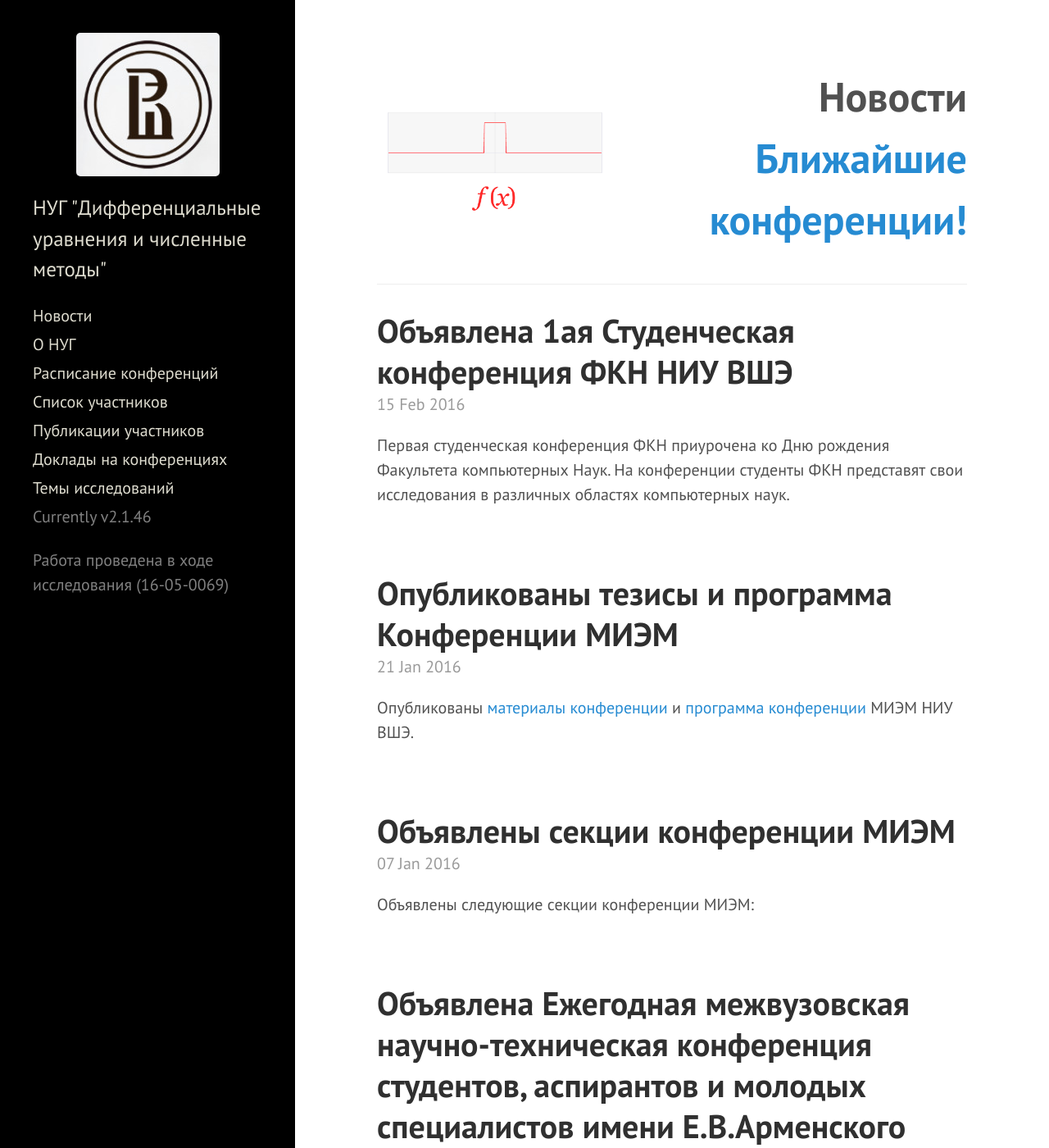
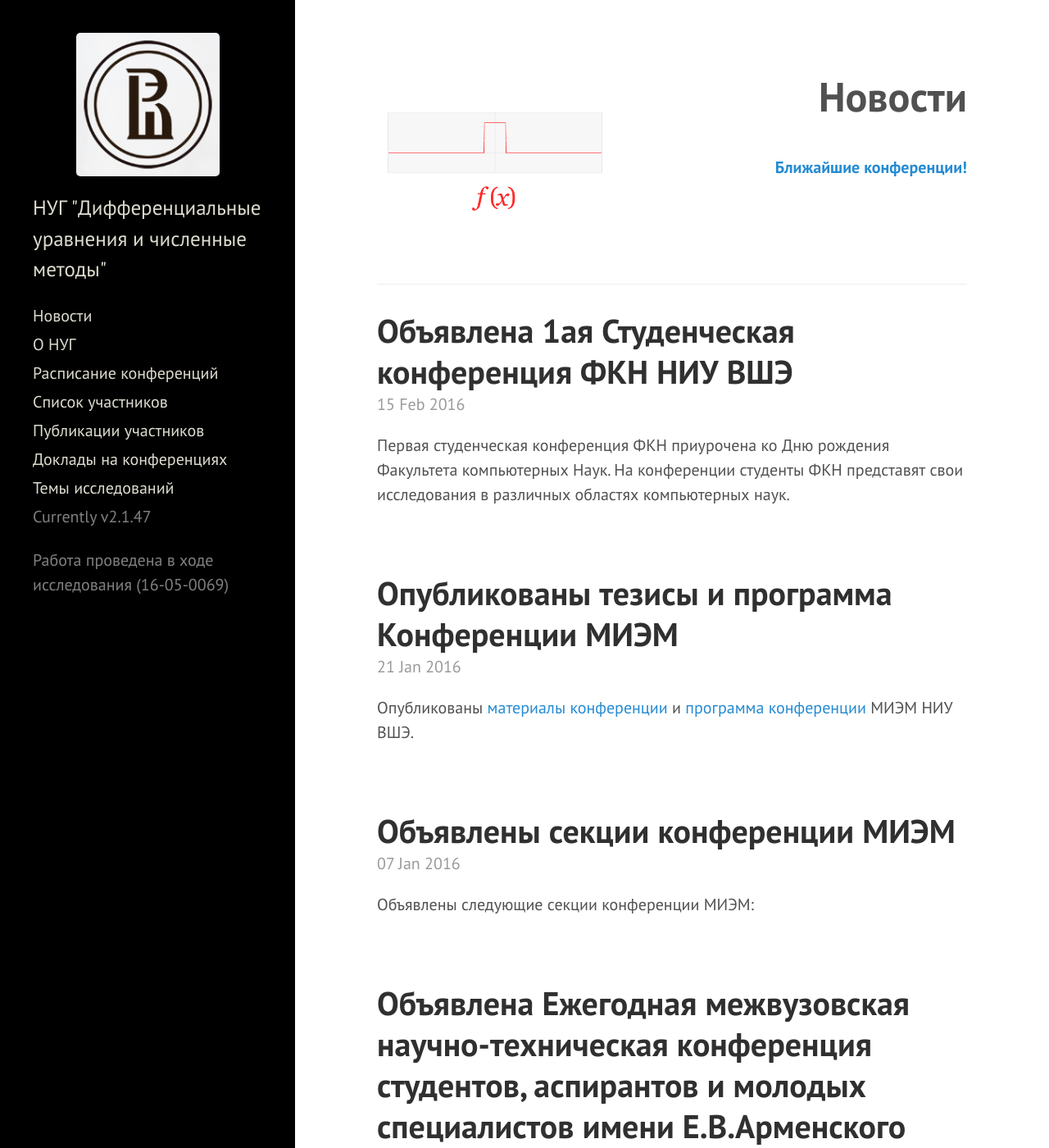
Before and after one commit to hsemmsg/hsemmsg.github.io, a Jekyll site: the page built from index.html, in a window 1280 px wide and 1400 px high. Shown: the whole window at 82% size. Built offline with Jekyll 4.4.1, drawn with Linux system fonts in a browser that asks for light colours; the list of posts is cut into pages by our own code.

Commit message:
Minor fixes

```diff
--- a/_config.yml
+++ b/_config.yml
@@ -23,7 +23,7 @@
 paginate:         5
 
 # Custom vars
-version:          2.1.46
+version:          2.1.47
 
 github:
   repo:           https://github.com/hsemmsg/hsemmsg.github.io
--- a/index.html
+++ b/index.html
@@ -6,7 +6,7 @@
 
 <div class="leftimage"><img src="/images/1.gif"></div>
 <div class="righttext"><div align="right" padding-top="36px">Новости<br/>
-<div font.size="13px"><a href="{{ site.baseurl }}schedule/"> Ближайшие конференции!</a></div>
+<div class="rightsubtext"><a href="{{ site.baseurl }}schedule/"> Ближайшие конференции!</a></div>
 </div></div>
 
 </div>
--- a/public/css/hyde.css
+++ b/public/css/hyde.css
@@ -146,6 +146,17 @@
  font-weight: bold;
  font-size: 2.5rem;
  }
+ .rightsubtext {
+ height: auto;
+ width: 60%;
+ display: inline;
+ margin-top: 5rem;
+ padding-top: 5rem;
+ text-align: right;
+ font-weight: bold;
+ font-size: 1rem;
+ }
+
 
 .content {
   padding-top:    4rem;
```
